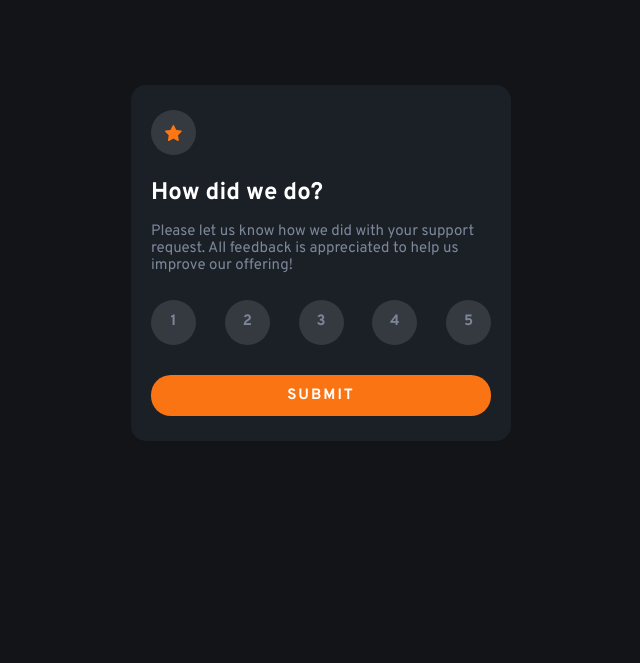
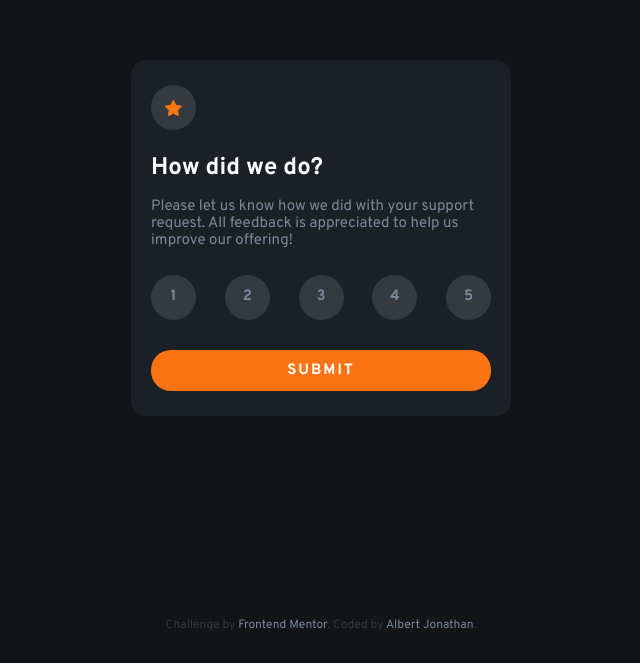
Before and after one commit to repsandcode/interactive-rating-page, a plain HTML site: page index.html in a window 1280 px wide. Shown: the part 137-800 px from the top of the page, without its empty margins (319-959 px from the left). Drawn offline with Linux system fonts and the light colour scheme.

Commit message:
attribution: added and styled

```diff
--- a/css/main.css
+++ b/css/main.css
@@ -32,6 +32,7 @@ body{
   display: flex;
   justify-content: center;
   align-items: center;
+  flex-direction: column;
 }
 
 a{
@@ -60,6 +61,7 @@ span{
 .container{
   background: hsl(215, 18%, 13%);
   border-radius: 15px;
+  margin-bottom: 50px;
   padding: 25px 20px;
   width: 340px;
 }
@@ -165,6 +167,26 @@ da specifics
 
 
 
+/* ATTRIBUTION */
+.attribution{
+  position: absolute;
+  bottom: 30px;
+  color: hsl(213, 10%, 23%);
+  font-size: 12px;
+}
+
+.attribution a{
+  color: hsl(216, 12%, 54%);
+}
+
+.attribution a:hover{
+  color: hsl(25, 97%, 53%);
+}
+
+
+
+
+
 
 /* MEDIA QUERIES */
 @media screen and (min-width: 400px) {
--- a/index.html
+++ b/index.html
@@ -13,7 +13,7 @@
   <link rel="stylesheet" href="css/normalize.css">
   <link rel="stylesheet" href="css/main.css">
 
-  <title>Interactive Rating Page</title>
+  <title>Rate Us - Splash Mall</title>
 </head>
 <body>
 
@@ -56,9 +56,9 @@
   </div>
 
 
-  <div class="attribution hidden">
+  <div class="attribution">
     Challenge by <a href="https://www.frontendmentor.io?ref=challenge" target="_blank">Frontend Mentor</a>.
-    Coded by <a href="albertjonathan.netlify.app">Albert Jonathan</a>.
+    Coded by <a href="https://albertjonathan.netlify.app">Albert Jonathan</a>.
   </div>
 
 
```
